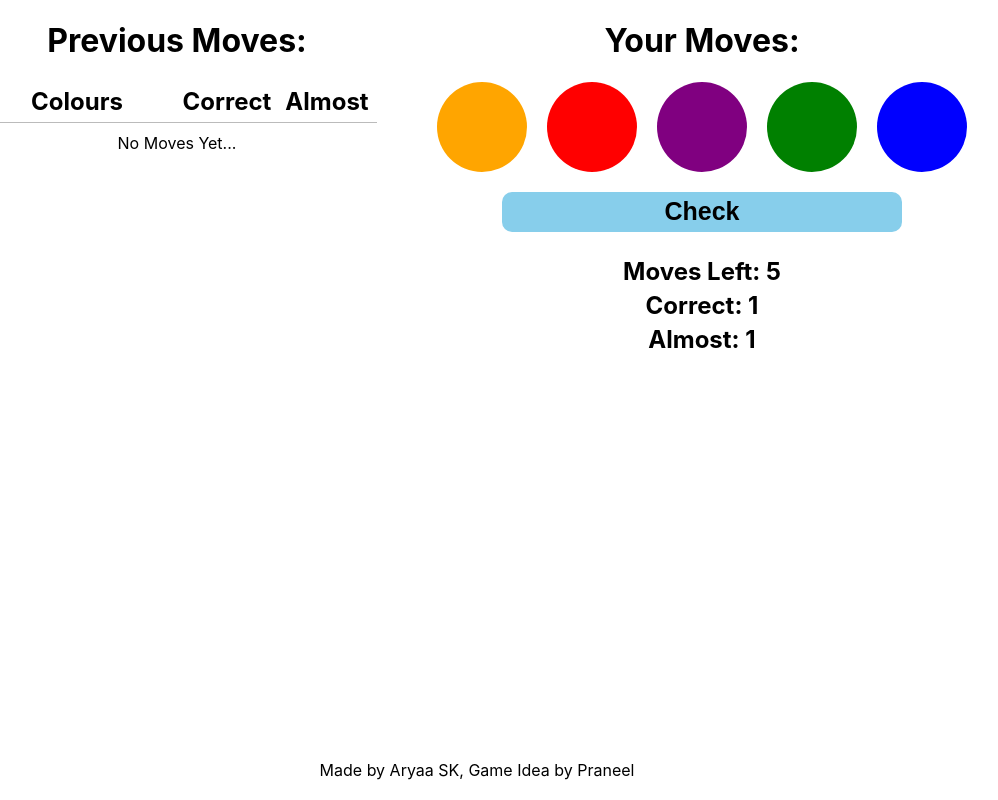
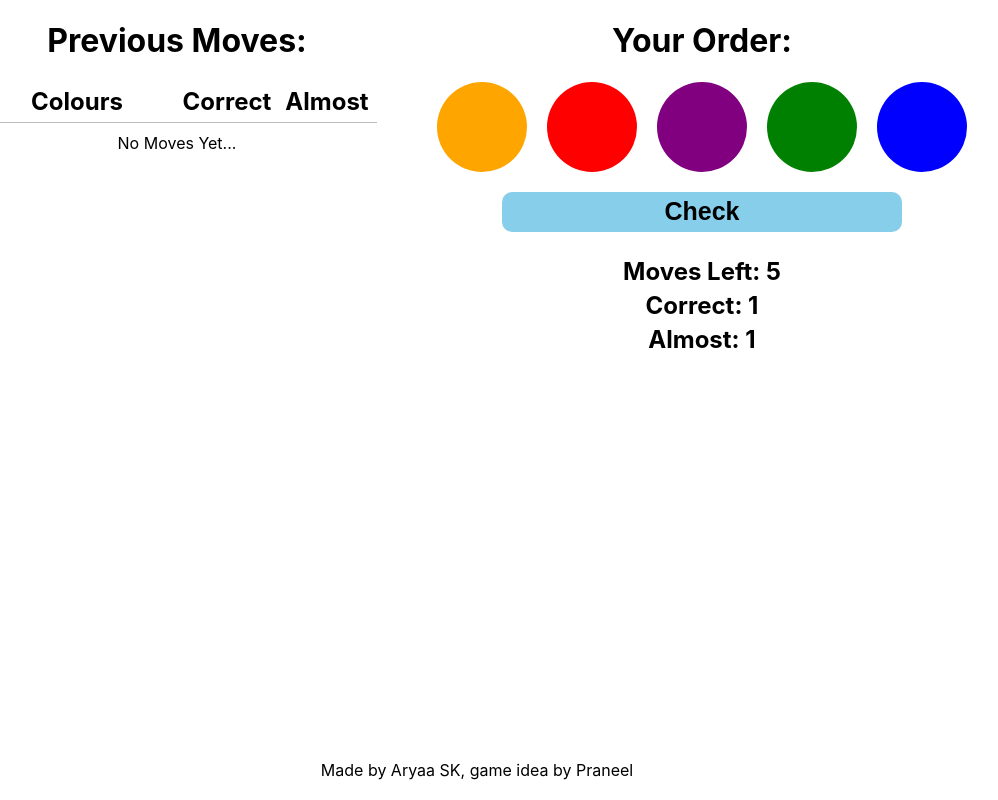
Before and after one commit to AryaaSk/Colour-Game, an Angular app: page / in a window 1280 px wide. Shown: the whole page, without its empty margins (163-1161 px from the left). Built offline with nearby package versions, Linux system fonts and the light colour scheme.

Commit message:
Now shows correct order when you finish the game

```diff
--- a/src/app/app.component.html
+++ b/src/app/app.component.html
@@ -29,7 +29,7 @@
     <div class="containerInner"></div> <!-- Buffer Div -->
 
     <div class="containerInner">
-      <h1>Your Moves:</h1>
+      <h1>Your Order:</h1>
 
       <div cdkDrop cdkDropOrientation="horizontal" (cdkDropDropped)="droppedUser($event)" class="pointContainerGrid">
         <div cdkDrag class="pointContainer" style="cursor: move;" class="pointContainer" *ngFor="let point of userPoints">
@@ -54,6 +54,15 @@
         <h2 *ngIf="correctDisplay != availableColours.length">Game Over: You have run out of moves</h2>
       </div>
 
+      <div *ngIf="gameOver == true"> <!-- Showing correct colours -->
+        <h1>Correct Order:</h1>
+        <div class="pointContainerGrid">
+          <div class="pointContainer" *ngFor="let point of correctPoints">
+            <div  class="point" [style.backgroundColor]="point"></div>
+          </div>
+        </div>
+      </div>
+
       <div *ngIf="gameOver == true">
         <br>
         <input type="button" value="Play again" class="checkButton" (click)="startGame()">
@@ -61,7 +70,7 @@
     </div>
 
     <div class="containerInner" style="grid-column: 1 / 4;">
-      Made by Aryaa SK, Game Idea by Praneel
+      Made by Aryaa SK, game idea by Praneel
     </div>
 
   </div>
```
